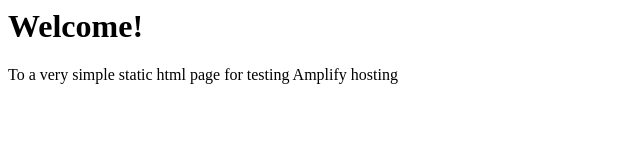
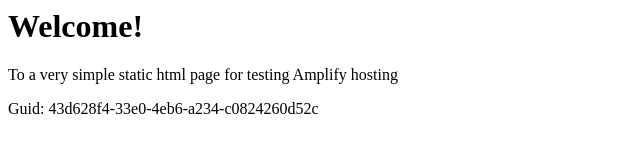
Before and after one commit to aws-aemilia-bom/Github-PR-Commit-Integration-Test-DoNotTouch-Gith-OKSLNVO2-v1-prod-ap-south-1, a website: page src/index.html in a window 1280 px wide. Shown: the whole page, without its empty margins (0-640 px from the left). Drawn offline with Linux system fonts and the light colour scheme.

Commit message:
commit from integ tests

```diff
--- a/src/index.html
+++ b/src/index.html
@@ -1,3 +1,5 @@
+
+
 <html lang="en">
 
 <head>
@@ -10,6 +12,6 @@
 <body>
     <h1>Welcome!</h1>
     <p>To a very simple static html page for testing Amplify hosting</p>
-</body>
+    <p>Guid: 43d628f4-33e0-4eb6-a234-c0824260d52c</p></body>
 
 </html>
```
